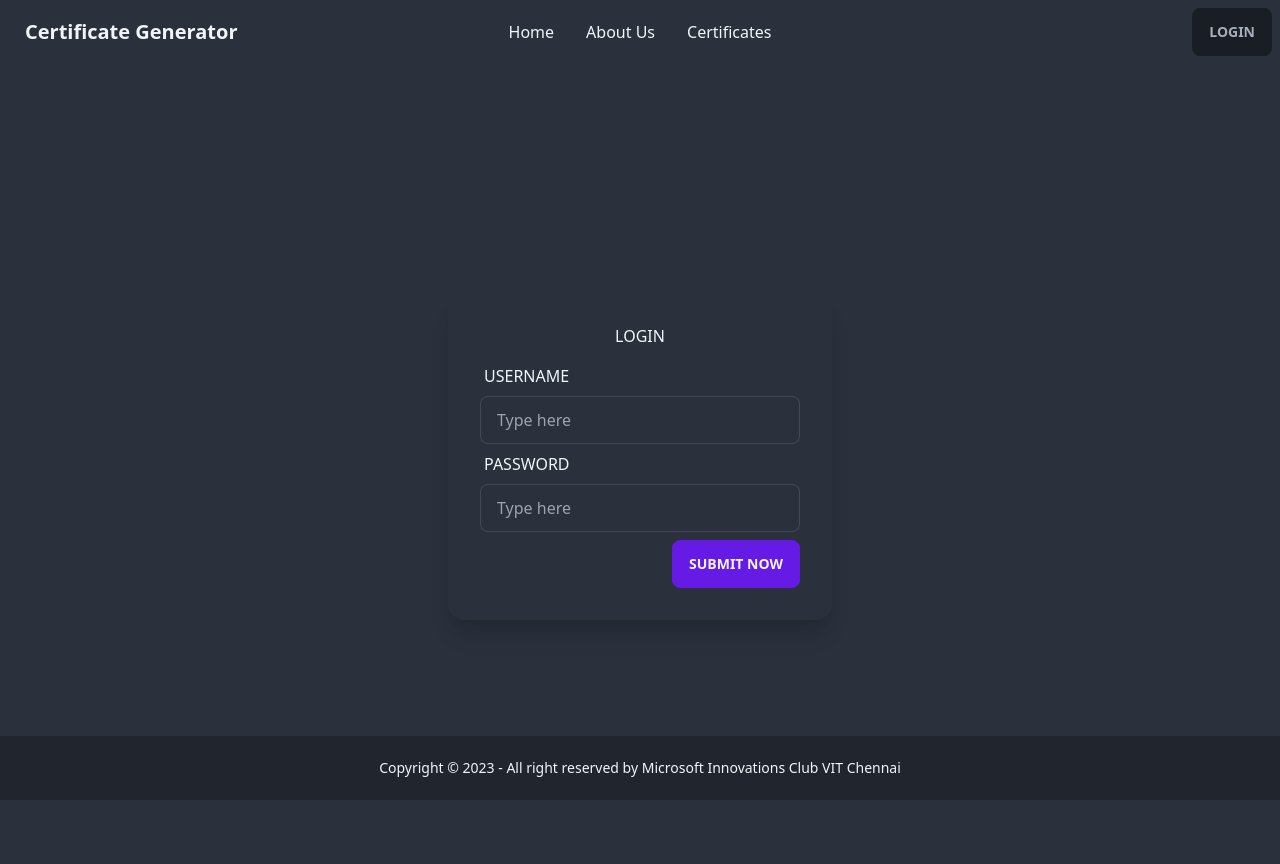
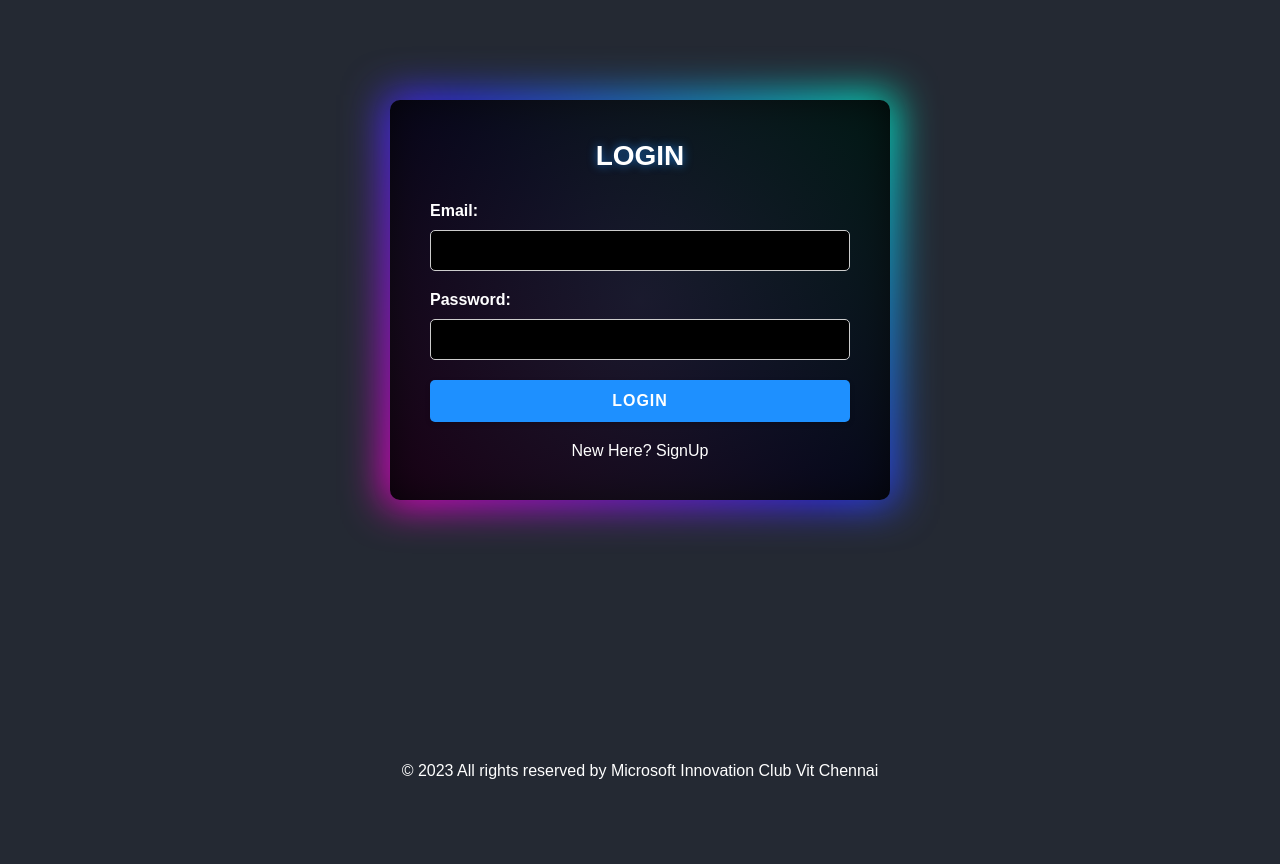
Before and after one commit to muhd-kifayath/Certificate-Generator, a Flask app: page /login/ in a window 1280 px wide. After the commit the page ends 779 px from the top, so only its background shows below. Run offline with Flask 3, Linux system fonts and the light colour scheme; some libraries are stand-ins or nearby versions.

Commit message:
changed login and signup after pr merge

```diff
--- a/Templates/login.html
+++ b/Templates/login.html
@@ -1,88 +1,285 @@
-<html data-theme="dark">
-  <head>
-    <title>Certificate Generator</title>
-    <script src="https://cdn.tailwindcss.com"></script>
-    <link
-      href="https://cdn.jsdelivr.net/npm/daisyui@2.51.6/dist/full.css"
-      rel="stylesheet"
-      type="text/css"
-    />
-  </head>
+<!-- <!DOCTYPE html>
+<html>
+<head>
+  <title>LOGIN</title>
+  <style>
+    * {
+      margin: 0;
+      padding: 0;
+      box-sizing: border-box;
+    }
+    body {
+      display: flex;
+      justify-content: center;
+      align-items: center;
+      min-height: 100vh;
+      font-family: Arial, sans-serif;
+      background-color: #000;
+    }
+    .container {
+      width: 500px;
+      margin: 0 auto;
+      padding: 40px;
+      background: radial-gradient(circle, rgba(23, 23, 23, 0.9) 0%, rgba(0, 0, 0, 0.9) 100%);
+      border-radius: 10px;
+      box-shadow: 0 0 20px rgba(0, 0, 0, 0.1);
+      text-align: center;
+      position: relative;
+    }
+    .container:before {
+      content: "";
+      position: absolute;
+      top: -5px;
+      left: -5px;
+      right: -5px;
+      bottom: -5px;
+      background: linear-gradient(45deg, #ff00cc, #3333ff, #00ffcc);
+      z-index: -1;
+      filter: blur(20px);
+    }
+    h2 {
+      text-align: center;
+      font-size: 28px;
+      color: #fff;
+      margin-bottom: 30px;
+      text-shadow: 0 0 10px rgba(30, 144, 255, 0.7);
+    }
+    .form-group {
+      margin-bottom: 20px;
+    }
+    .form-group label {
+      display: block;
+      margin-bottom: 10px;
+      font-weight: bold;
+      color: #fff;
+      text-align: left;
+    }
+    .form-group input {
+      width: 100%;
+      padding: 12px;
+      border: 1px solid #ccc;
+      border-radius: 5px;
+      transition: border-color 0.3s ease;
+      background-color: #000;
+      color: #fff;
+    }
 
-  <body class="text-slate-100">
-    <div class="navbar bg-base-100 text-slate-100">
-      <div class="navbar-start">
-        <div class="dropdown">
-          <label tabindex="0" class="btn btn-ghost lg:hidden">
-            <svg xmlns="http://www.w3.org/2000/svg" class="h-5 w-5" fill="none" viewBox="0 0 24 24" stroke="currentColor"><path stroke-linecap="round" stroke-linejoin="round" stroke-width="2" d="M4 6h16M4 12h8m-8 6h16" /></svg>
-          </label>
-          <ul tabindex="0" class="menu menu-compact dropdown-content mt-3 p-2 shadow bg-base-100 rounded-box w-52">
-            <li><a>Home</a></li>
-            <li tabindex="0">
-              <a class="justify-between">
-                Certificates
-                <svg class="fill-current" xmlns="http://www.w3.org/2000/svg" width="24" height="24" viewBox="0 0 24 24"><path d="M8.59,16.58L13.17,12L8.59,7.41L10,6L16,12L10,18L8.59,16.58Z"/></svg>
-              </a>
-              <ul class="p-2">
-                <li><a>View My Certificates</a></li>
-                <li><a>Download Certificate</a></li>
-              </ul>
-            </li>
-            <li><a>About Us</a></li>
-          </ul>
-        </div>
-        <a class="btn btn-ghost normal-case text-xl">Certificate Generator</a>
+    .form-group input:hover {
+  box-shadow: 0 4px 10px rgba(0, 0, 0, 0.2);
+  animation: glowing-border 1.5s infinite;
+}
+
+    .form-group input:focus {
+      outline: none;
+      border-color: #1effe9;
+      border-width: 5px;
+    }
+    .form-group button {
+  width: 100%;
+  padding: 12px;
+  background-color: #1e90ff;
+  color: #fff;
+  border: none;
+  border-radius: 5px;
+  cursor: pointer;
+  transition: background-color 0.3s ease;
+  box-shadow: 0 2px 5px rgba(0, 0, 0, 0.2);
+  font-weight: bold;
+  text-transform: uppercase;
+  letter-spacing: 1px;
+  font-size: 16px;
+}
+
+.form-group button:hover {
+  background-color: #007fff;
+  transform: translateY(5px);
+  box-shadow: 0 4px 10px rgba(0, 0, 0, 0.2);
+  animation: glowing-border 1.5s infinite;
+}
+
+@keyframes glowing-border {
+  0% {
+    box-shadow: 0 0 5px rgba(30, 144, 255, 0.3);
+  }
+  50% {
+    box-shadow: 0 0 20px rgba(30, 144, 255, 0.6);
+  }
+  100% {
+    box-shadow: 0 0 5px rgba(30, 144, 255, 0.3);
+  }
+}
+
+  </style>
+</head>
+<body>
+  <div class="container">
+    <h2>LOGIN</h2>
+    <form action="/login" method="POST">
+      <div class="form-group">
+        <label for="email">Email:</label>
+        <input type="email" id="email" name="email" required>
       </div>
-      <div class="navbar-center hidden lg:flex">
-        <ul class="menu menu-horizontal px-1">
-          <li><a href="/">Home</a></li>
-          <li tabindex="0">
-
-          <li><a href="/about">About Us</a></li>
-          <li><a>Certificates</a></li>
-        </ul-->
+      <div class="form-group">
+        <label for="password">Password:</label>
+        <input type="password" id="password" name="password" required>
       </div>
-      <div class="navbar-end">
-        <a href="/login" class="btn">Login</a>
-      </div>
-    </div>
-    <div class="flex flex-col items-center justify-center w-screen h-screen">
-      <form action="/about" method="POST">
-      <div class="card w-96 bg-base-100 shadow-xl content-center">
-        <div class="card-body">
-          <div class = "label-text uppercase text-base font-medium text-center text-slate-100">Login</div>
-          <div class="form-control w-full max-w-xs">
-            <label class="label">
-              <span class="label-text uppercase text-base font-medium text-slate-100">Username</span>
-            </label>
-            <input
-              type="text"
-              placeholder="Type here"
-              class="input input-bordered w-full max-w-xs text-slate-100"
-              name="text_1"
-            />
-            <label class="label">
-              <span class="label-text uppercase text-base font-medium text-slate-100">Password</span>
-            </label>
-            <input
-              type="text"
-              placeholder="Type here"
-              class="input input-bordered w-full max-w-xs text-slate-100"
-              name="text_1"
-            />
-
-          </div>
-          <div class="card-actions justify-end text-slate-100">
-            <button class="btn btn-primary text-slate-100 delay-300">Submit Now</button>
-          </div>
-        </div>
+      <div class="form-group">
+        <button type="submit">Login</button>
       </div>
     </form>
-    </div>
-      <footer class="footer footer-center p-4 bg-base-300 text-base-content absolute inset-x-0 bottom-0 h-16 text-slate-100">
-        <div>
-          <p>Copyright &copy; 2023 - All right reserved by Microsoft Innovations Club VIT Chennai</p>
-        </div>
-      </footer>
-  </body>
+  </div>
+</body>
+</html> -->
+
+
+<!DOCTYPE html>
+<html data-theme="dark">
+<head>
+  <title>LOGIN</title>
+  <style>
+    * {
+      margin: 0;
+      padding: 0;
+      box-sizing: border-box;
+    }
+    body {
+      display: flex;
+      flex-direction: column; /* Added */
+      justify-content: space-between; /* Added */
+      min-height: 100vh;
+      font-family: Arial, sans-serif;
+      background-color: rgb(36,41,51);
+    }
+    .container {
+      width: 500px;
+      margin: 100px auto;
+      padding: 40px;
+      background: radial-gradient(circle, rgba(23, 23, 23, 0.9) 0%, rgba(0, 0, 0, 0.9) 100%);
+      border-radius: 10px;
+      box-shadow: 0 0 20px rgba(0, 0, 0, 0.1);
+      text-align: center;
+      position: relative;
+    }
+    .container:before {
+      content: "";
+      position: absolute;
+      top: -5px;
+      left: -5px;
+      right: -5px;
+      bottom: -5px;
+      background: linear-gradient(45deg, #ff00cc, #3333ff, #00ffcc);
+      z-index: -1;
+      filter: blur(20px);
+    }
+    h2 {
+      text-align: center;
+      font-size: 28px;
+      color: #fff;
+      margin-bottom: 30px;
+      text-shadow: 0 0 10px rgba(30, 144, 255, 0.7);
+    }
+    .form-group {
+      margin-bottom: 20px;
+    }
+    .form-group label {
+      display: block;
+      margin-bottom: 10px;
+      font-weight: bold;
+      color: #fff;
+      text-align: left;
+    }
+    .form-group input {
+      width: 100%;
+      padding: 12px;
+      border: 1px solid #ccc;
+      border-radius: 5px;
+      transition: border-color 0.3s ease;
+      background-color: #000;
+      color: #fff;
+    }
+
+    .form-group input:hover {
+  box-shadow: 0 4px 10px rgba(0, 0, 0, 0.2);
+  animation: glowing-border 1.5s infinite;
+}
+
+    .form-group input:focus {
+      outline: none;
+      border-color: #1effe9;
+      border-width: 5px;
+    }
+    .form-group button {
+  width: 100%;
+  padding: 12px;
+  background-color: #1e90ff;
+  color: #fff;
+  border: none;
+  border-radius: 5px;
+  cursor: pointer;
+  transition: background-color 0.3s ease;
+  box-shadow: 0 2px 5px rgba(0, 0, 0, 0.2);
+  font-weight: bold;
+  text-transform: uppercase;
+  letter-spacing: 1px;
+  font-size: 16px;
+}
+
+.form-group button:hover {
+  background-color: #007fff;
+  transform: translateY(5px);
+  box-shadow: 0 4px 10px rgba(0, 0, 0, 0.2);
+  animation: glowing-border 1.5s infinite;
+}
+
+@keyframes glowing-border {
+  0% {
+    box-shadow: 0 0 5px rgba(30, 144, 255, 0.3);
+  }
+  50% {
+    box-shadow: 0 0 20px rgba(30, 144, 255, 0.6);
+  }
+  100% {
+    box-shadow: 0 0 5px rgba(30, 144, 255, 0.3);
+  }
+}
+p{
+  color: white;
+}
+.link {
+    text-decoration: none;
+    color: white;
+    transition: color 0.3s ease, font-size 0.3s ease;
+  }
+
+  .link:hover {
+    /* color: aqua; */
+    font-size: 1.2em;
+    animation: bounce 0.3s;
+  }
+
+  </style>
+</head>
+<body>
+  <div class="container">
+    <h2>LOGIN</h2>
+    <form action="/login" method="POST">
+      <div class="form-group">
+        <label for="email">Email:</label>
+        <input type="email" id="email" name="email" required>
+      </div>
+      <div class="form-group">
+        <label for="password">Password:</label>
+        <input type="password" id="password" name="password" required>
+      </div>
+      <div class="form-group">
+        <button type="submit">Login</button>
+      </div>
+      <a href="/signup" class="link">New Here? SignUp</a>
+    </form>
+  </div>
+
+  <footer style="text-align: center; margin-bottom: 20px; color: #fff;">
+    &copy; 2023 All rights reserved by Microsoft Innovation Club Vit Chennai
+  </footer>
+</body>
 </html>
```
Also changed, not shown: Templates/signup.html (+122 -7 lines).
